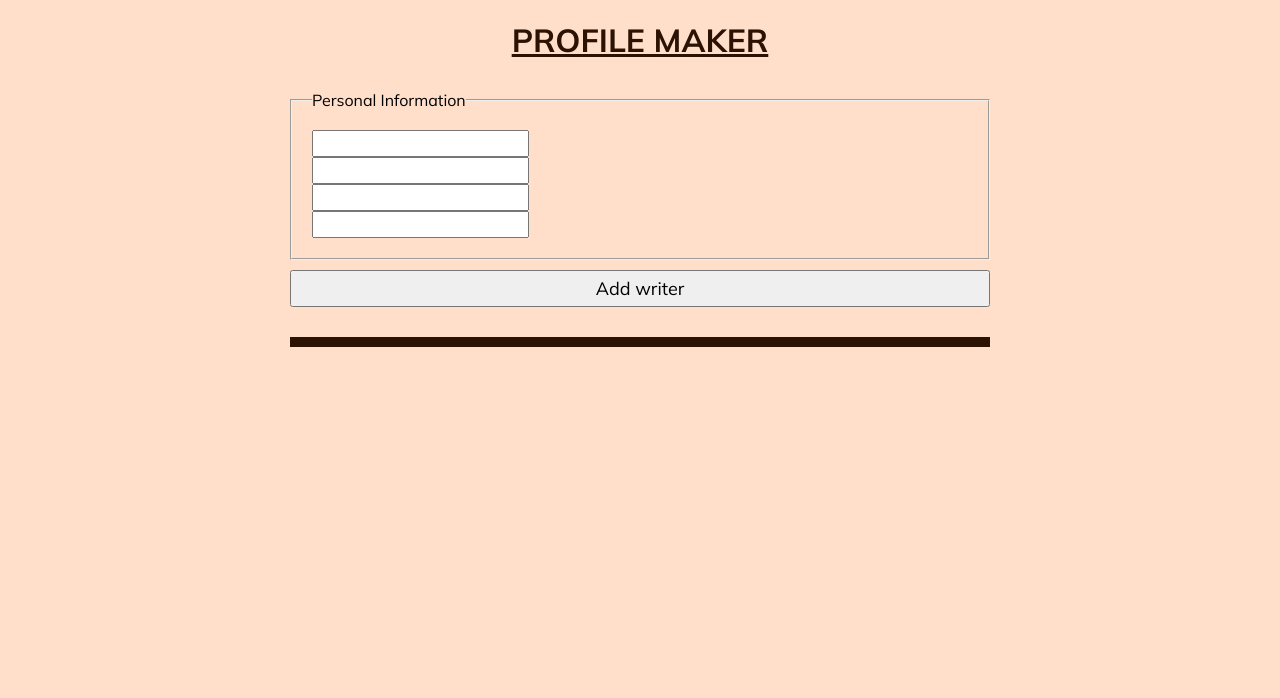
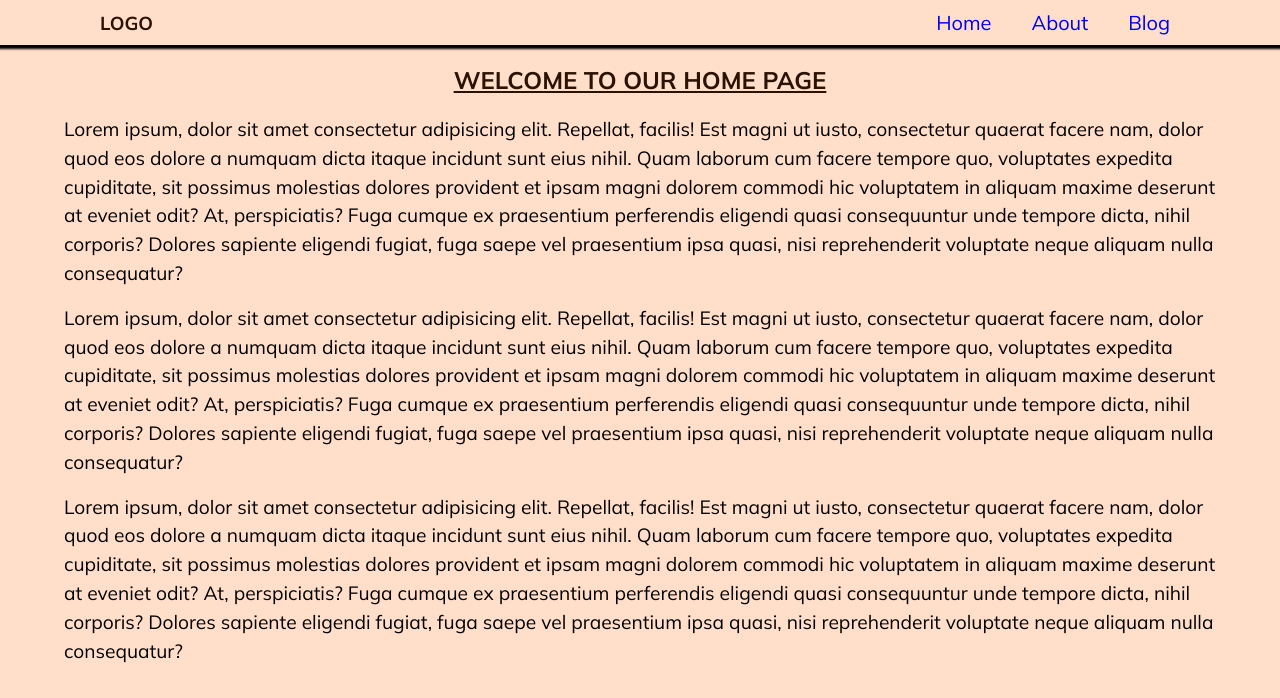
Before and after one commit to KibtiyatuMohammedFaruk/Code-Along, a React (Create React App) app: page / in a window 1280 px wide. Shown: the top 698 px of the page. Built offline with nearby package versions, Linux system fonts and the light colour scheme.

Commit message:
React component 8

```diff
--- a/package.json
+++ b/package.json
@@ -9,6 +9,7 @@
     "axios": "^0.26.1",
     "react": "^17.0.2",
     "react-dom": "^17.0.2",
+    "react-router-dom": "^6.3.0",
     "react-scripts": "5.0.0",
     "web-vitals": "^2.1.4"
   },
--- a/src/App.js
+++ b/src/App.js
@@ -1,30 +1,21 @@
-import useLocalStorage from "./hooks/useLocalStorage";
-import ProfileForm from "./components/ProfileForm";
-import ProfileCard from "./components/ProfileCard";
+import React from 'react';
+import { BrowserRouter, Routes, Route } from 'react-router-dom';
+import About from './pages/About';
+import Blog from './pages/Blog';
+import Home from './pages/Home';
+import Navbar from './components/navbar/Navbar';
 
-function App() {
-  const [profiles, setProfiles] = useLocalStorage("profiles", []);
-
-  const updateProfiles = (profile) => {
-    let arr = profiles;
-    arr.push(profile);
-    setProfiles([...arr]);
-  };
-
+const App = () => {
   return (
-    <div className="app">
-      <h1> Profile Maker </h1>
-      <div>
-        <ProfileForm submit={updateProfiles} />
-        <hr />
-        <div className="list">
-          {profiles.map((person, index) => (
-            <ProfileCard key={index} writer={person} />
-          ))}
-        </div>
-      </div>
-    </div>
+    <BrowserRouter>
+    <Navbar />
+      <Routes>
+        <Route path="about" element={<About />} />
+        <Route path="blog" element={<Blog />} />
+        <Route path="/" element={<Home />} />
+      </Routes>
+    </BrowserRouter>
   );
-}
+};
 
 export default App;
--- /dev/null
+++ b/src/components/navbar/Navbar.js
@@ -0,0 +1,24 @@
+import React from 'react'
+import { Link } from "react-router-dom";
+import  "./navbar.module.css";
+
+const Navbar = () => {
+  return (
+    <nav>
+        <h3>Logo</h3>
+        <ul>
+            <li>
+                <Link to="/">Home</Link>
+            </li>
+            <li>
+            <Link to="about">About</Link>
+            </li>
+            <li>
+            <Link to="blog">Blog</Link>
+            </li>
+        </ul>
+    </nav>
+  )
+}
+
+export default Navbar
--- /dev/null
+++ b/src/components/navbar/navbar.module.css
@@ -0,0 +1,28 @@
+nav {
+    display: flex;
+    justify-content: space-between;
+    align-items: center;
+    box-shadow: 0 2px 2px 2px rgba(0, 0, 0.2);
+    padding: 0 100px;
+
+}
+nav ul {
+    display: flex;
+    list-style: none;
+    gap: 20px;
+}
+
+nav ul li {
+    margin: 10px;
+}
+
+nav ul li a {
+    text-decoration: none;
+    font-size: 20px;
+
+}
+
+nav ul li:hover {
+    transform: scale(1.3);
+    color: red
+}
--- a/src/index.css
+++ b/src/index.css
@@ -194,3 +194,14 @@ hr {
 .post > h3 {
   text-align: center;
 }
+
+section {
+  width: 90%;
+  margin: auto;
+}
+
+section p {
+  font-size: 1.2rem;
+  line-height: 1.5;
+  margin-bottom: 1rem;
+}
--- /dev/null
+++ b/src/pages/About.js
@@ -0,0 +1,20 @@
+import React from 'react'
+
+const About = () => {
+  return (
+    <section>
+        <h1>Welcome to our About Page</h1>
+        <p>Lorem ipsum, dolor sit amet consectetur adipisicing elit. Repellat, facilis! Est magni ut iusto, consectetur quaerat facere nam, dolor quod eos dolore a numquam dicta itaque incidunt sunt eius nihil.
+        Quam laborum cum facere tempore quo, voluptates expedita cupiditate, sit possimus molestias dolores provident et ipsam magni dolorem commodi hic voluptatem in aliquam maxime deserunt at eveniet odit? At, perspiciatis?
+        Fuga cumque ex praesentium perferendis eligendi quasi consequuntur unde tempore dicta, nihil corporis? Dolores sapiente eligendi fugiat, fuga saepe vel praesentium ipsa quasi, nisi reprehenderit voluptate neque aliquam nulla consequatur?</p>
+        <p>Lorem ipsum, dolor sit amet consectetur adipisicing elit. Repellat, facilis! Est magni ut iusto, consectetur quaerat facere nam, dolor quod eos dolore a numquam dicta itaque incidunt sunt eius nihil.
+        Quam laborum cum facere tempore quo, voluptates expedita cupiditate, sit possimus molestias dolores provident et ipsam magni dolorem commodi hic voluptatem in aliquam maxime deserunt at eveniet odit? At, perspiciatis?
+        Fuga cumque ex praesentium perferendis eligendi quasi consequuntur unde tempore dicta, nihil corporis? Dolores sapiente eligendi fugiat, fuga saepe vel praesentium ipsa quasi, nisi reprehenderit voluptate neque aliquam nulla consequatur?</p>
+        <p>Lorem ipsum, dolor sit amet consectetur adipisicing elit. Repellat, facilis! Est magni ut iusto, consectetur quaerat facere nam, dolor quod eos dolore a numquam dicta itaque incidunt sunt eius nihil.
+        Quam laborum cum facere tempore quo, voluptates expedita cupiditate, sit possimus molestias dolores provident et ipsam magni dolorem commodi hic voluptatem in aliquam maxime deserunt at eveniet odit? At, perspiciatis?
+        Fuga cumque ex praesentium perferendis eligendi quasi consequuntur unde tempore dicta, nihil corporis? Dolores sapiente eligendi fugiat, fuga saepe vel praesentium ipsa quasi, nisi reprehenderit voluptate neque aliquam nulla consequatur?</p>
+    </section>
+  )
+}
+
+export default About
--- /dev/null
+++ b/src/pages/Blog.js
@@ -0,0 +1,20 @@
+import React from 'react'
+
+const Blog = () => {
+  return (
+    <section>
+        <h1>Welcome to our Blog Page</h1>
+        <p>Lorem ipsum, dolor sit amet consectetur adipisicing elit. Repellat, facilis! Est magni ut iusto, consectetur quaerat facere nam, dolor quod eos dolore a numquam dicta itaque incidunt sunt eius nihil.
+        Quam laborum cum facere tempore quo, voluptates expedita cupiditate, sit possimus molestias dolores provident et ipsam magni dolorem commodi hic voluptatem in aliquam maxime deserunt at eveniet odit? At, perspiciatis?
+        Fuga cumque ex praesentium perferendis eligendi quasi consequuntur unde tempore dicta, nihil corporis? Dolores sapiente eligendi fugiat, fuga saepe vel praesentium ipsa quasi, nisi reprehenderit voluptate neque aliquam nulla consequatur?</p>
+        <p>Lorem ipsum, dolor sit amet consectetur adipisicing elit. Repellat, facilis! Est magni ut iusto, consectetur quaerat facere nam, dolor quod eos dolore a numquam dicta itaque incidunt sunt eius nihil.
+        Quam laborum cum facere tempore quo, voluptates expedita cupiditate, sit possimus molestias dolores provident et ipsam magni dolorem commodi hic voluptatem in aliquam maxime deserunt at eveniet odit? At, perspiciatis?
+        Fuga cumque ex praesentium perferendis eligendi quasi consequuntur unde tempore dicta, nihil corporis? Dolores sapiente eligendi fugiat, fuga saepe vel praesentium ipsa quasi, nisi reprehenderit voluptate neque aliquam nulla consequatur?</p>
+        <p>Lorem ipsum, dolor sit amet consectetur adipisicing elit. Repellat, facilis! Est magni ut iusto, consectetur quaerat facere nam, dolor quod eos dolore a numquam dicta itaque incidunt sunt eius nihil.
+        Quam laborum cum facere tempore quo, voluptates expedita cupiditate, sit possimus molestias dolores provident et ipsam magni dolorem commodi hic voluptatem in aliquam maxime deserunt at eveniet odit? At, perspiciatis?
+        Fuga cumque ex praesentium perferendis eligendi quasi consequuntur unde tempore dicta, nihil corporis? Dolores sapiente eligendi fugiat, fuga saepe vel praesentium ipsa quasi, nisi reprehenderit voluptate neque aliquam nulla consequatur?</p>
+    </section>
+  )
+}
+
+export default Blog
--- /dev/null
+++ b/src/pages/Home.js
@@ -0,0 +1,20 @@
+import React from 'react'
+
+const Home = () => {
+  return (
+    <section>
+        <h1>Welcome to our Home Page</h1>
+        <p>Lorem ipsum, dolor sit amet consectetur adipisicing elit. Repellat, facilis! Est magni ut iusto, consectetur quaerat facere nam, dolor quod eos dolore a numquam dicta itaque incidunt sunt eius nihil.
+        Quam laborum cum facere tempore quo, voluptates expedita cupiditate, sit possimus molestias dolores provident et ipsam magni dolorem commodi hic voluptatem in aliquam maxime deserunt at eveniet odit? At, perspiciatis?
+        Fuga cumque ex praesentium perferendis eligendi quasi consequuntur unde tempore dicta, nihil corporis? Dolores sapiente eligendi fugiat, fuga saepe vel praesentium ipsa quasi, nisi reprehenderit voluptate neque aliquam nulla consequatur?</p>
+        <p>Lorem ipsum, dolor sit amet consectetur adipisicing elit. Repellat, facilis! Est magni ut iusto, consectetur quaerat facere nam, dolor quod eos dolore a numquam dicta itaque incidunt sunt eius nihil.
+        Quam laborum cum facere tempore quo, voluptates expedita cupiditate, sit possimus molestias dolores provident et ipsam magni dolorem commodi hic voluptatem in aliquam maxime deserunt at eveniet odit? At, perspiciatis?
+        Fuga cumque ex praesentium perferendis eligendi quasi consequuntur unde tempore dicta, nihil corporis? Dolores sapiente eligendi fugiat, fuga saepe vel praesentium ipsa quasi, nisi reprehenderit voluptate neque aliquam nulla consequatur?</p>
+        <p>Lorem ipsum, dolor sit amet consectetur adipisicing elit. Repellat, facilis! Est magni ut iusto, consectetur quaerat facere nam, dolor quod eos dolore a numquam dicta itaque incidunt sunt eius nihil.
+        Quam laborum cum facere tempore quo, voluptates expedita cupiditate, sit possimus molestias dolores provident et ipsam magni dolorem commodi hic voluptatem in aliquam maxime deserunt at eveniet odit? At, perspiciatis?
+        Fuga cumque ex praesentium perferendis eligendi quasi consequuntur unde tempore dicta, nihil corporis? Dolores sapiente eligendi fugiat, fuga saepe vel praesentium ipsa quasi, nisi reprehenderit voluptate neque aliquam nulla consequatur?</p>
+    </section>
+  )
+}
+
+export default Home
```
Also changed, not shown: 1 other file (tests, documents, lock files or other folders).
